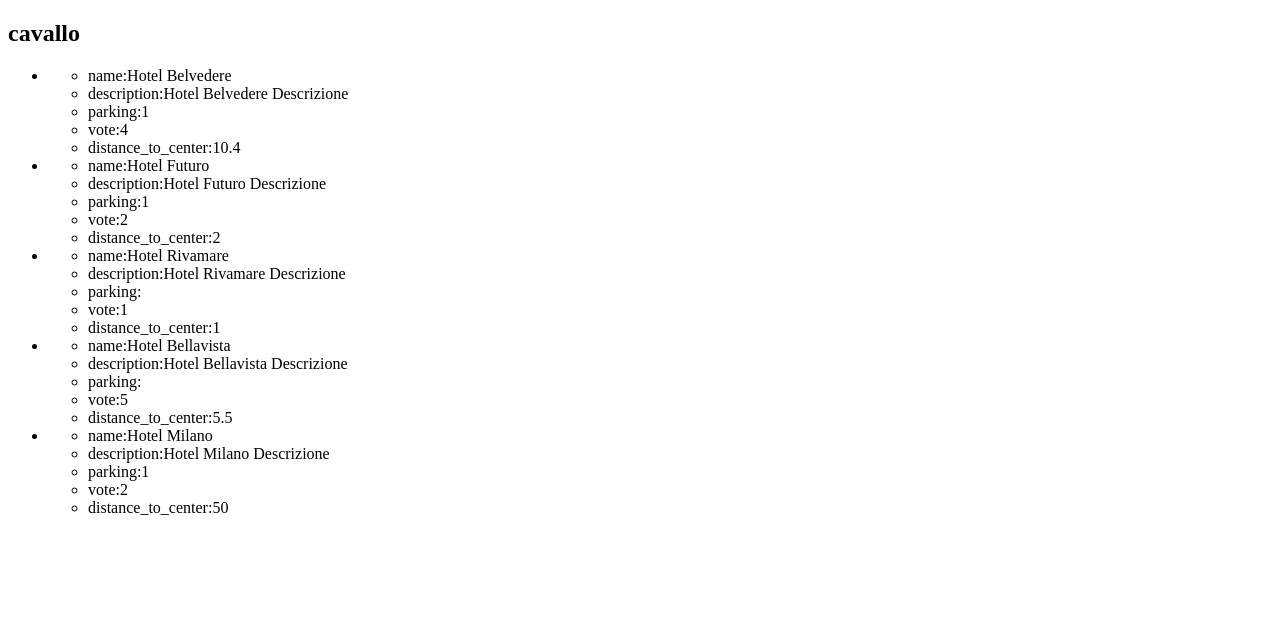
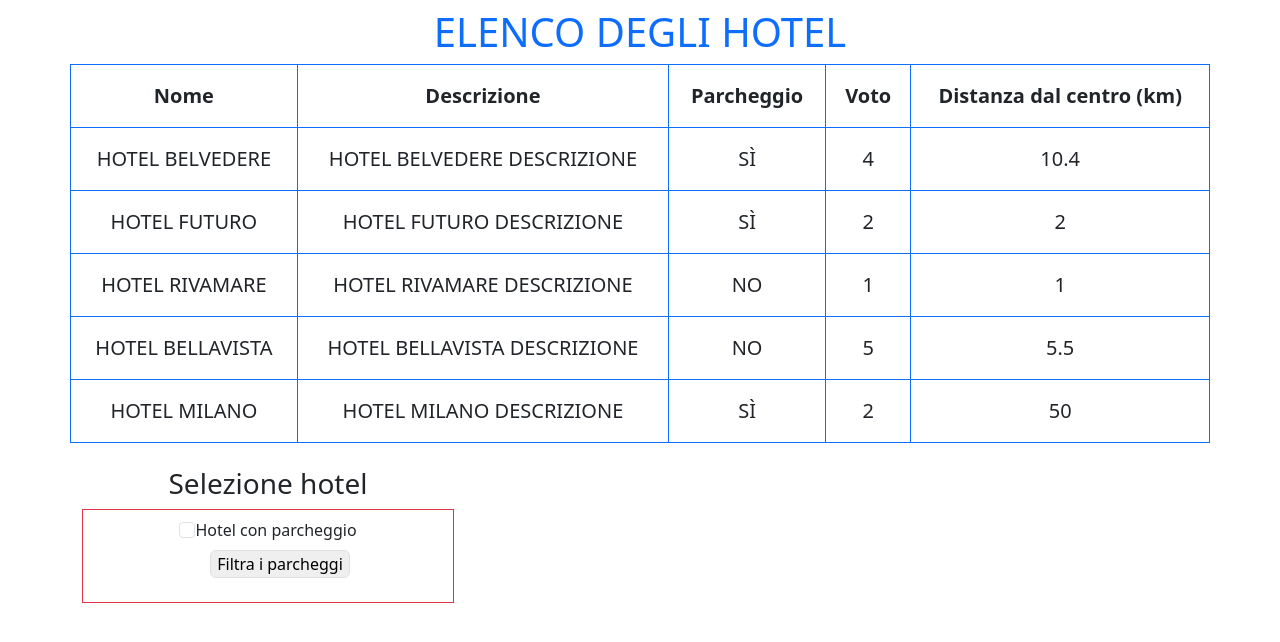
Before and after one commit to salvatorebarbaro/php-hotel, a PHP site: page / in a window 1280 px wide. Shown: the top 642 px of the page. Run offline with PHP 8.4, Linux system fonts and the light colour scheme.

Commit message:
bonus pargheggi

```diff
--- a/index.php
+++ b/index.php
@@ -1,7 +1,6 @@
 <?php
-// array degli hotel da far vedere
+// array degli hotel da visualizzare
 $hotels = [
-
     [
         'name' => 'Hotel Belvedere',
         'description' => 'Hotel Belvedere Descrizione',
@@ -37,10 +36,23 @@
         'vote' => 2,
         'distance_to_center' => 50
     ],
-
 ];
 
+// Controlla se l'utente ha selezionato di visualizzare solo gli hotel con parcheggio
+$showParking = isset($_GET['parking']) && $_GET['parking'] == 'on';
 
+$filterPark = [];
+
+foreach ($hotels as $hotel) {
+    // Verifica se l'hotel ha il parcheggio e se l'utente ha selezionato di mostrarlo solo con parcheggio
+    if ($hotel['parking'] == true && $showParking) {
+        // Se l'hotel ha il parcheggio e l'utente ha selezionato di mostrarlo solo con parcheggio, aggiungilo all'array di hotel filtrati
+        $filterPark[] = $hotel;
+    } elseif (!$showParking) {
+        // Se l'utente non ha selezionato di mostrarlo solo con parcheggio, aggiungi tutti gli hotel all'array di hotel filtrati
+        $filterPark[] = $hotel;
+    }
+}
 ?>
 
 <!DOCTYPE html>
@@ -49,37 +61,70 @@
     <meta charset="UTF-8">
     <meta name="viewport" content="width=device-width, initial-scale=1.0">
     <title>Hotel - PHP</title>
+    <!-- link bootstrap -->
+    <link href="https://cdn.jsdelivr.net/npm/bootstrap@5.3.3/dist/css/bootstrap.min.css" rel="stylesheet" integrity="sha384-QWTKZyjpPEjISv5WaRU9OFeRpok6YctnYmDr5pNlyT2bRjXh0JMhjY6hW+ALEwIH" crossorigin="anonymous">
 </head>
 <body>
-<h2>cavallo</h2>
-<ul>
-    <?php
-    // noi con foreach andiamo ad iterarci all'interno di ogni elemento
-    foreach($hotels as $currenthotel)
-    {
-        //  facciamo una chiamata tramite echo per piportare il valore in pagina
-       echo "<li>
+<div class="container">
+    <h2 class="text-center fs-1 my-2 text-uppercase text-primary">Elenco degli hotel</h2>
 
-                <ul>";
-                // tramite li noi andiamo a "rappresentare l'elemento degli array" ma in ul noi andiamo a rappresentare gli elementi singoli all'interno dell'array
-                    // andiamo ad iterarci per ogni elemento all'interno del medesimo elemento
-                    // key e value sono praticamente il nome ed il valore dell'elemento su cui siamo
-                    foreach($currenthotel as $key => $value){
-                        // stampiamo in pagina
-                      echo "
-                        <li>
-                          $key:". $value."
-                        </li>" ;
-                    }
+    <div class="row justify-content-center">
+        <!-- apertura della tabella -->
+        <table class="fs-5">
+            <!-- definizione della testa della tabella -->
+            <thead>
+                <!-- definizione riga della thead -->
+                <tr>
+                    <!-- th sta per table head -->
+                    <th class="text-center border border-primary border-1 my-1 p-3">Nome</th>
+                    <th class="text-center border border-primary border-1 my-1 p-3">Descrizione</th>
+                    <th class="text-center border border-primary border-1 my-1 p-3">Parcheggio</th>
+                    <th class="text-center border border-primary border-1 my-1 p-3">Voto</th>
+                    <th class="text-center border border-primary border-1 my-1 p-3">Distanza dal centro (km)</th>
+                </tr>
+            </thead>
+            <!-- apertura della tbody -->
+            <tbody>
+                <!-- iteriamo all'interno dell'array filtrato -->
+                <?php foreach ($filterPark as $hotel): ?>
+                    <!-- ad ogni elemento dell'array verra assegnato un table row dove poi andando ad iterare su ogni elemento lo inseriamo in una table data -->
+                    <tr>
+                        <?php foreach ($hotel as $key => $value): ?>
+                            <!-- mettiamo un if per controllare se parking è true o false e mettiamo si o no -->
+                            <?php if ($key == 'parking'): ?>
+                                <td class="text-center border border-primary border-1 text-uppercase p-3"><?php echo $value ? 'Sì' : 'No'; ?></td>
+                            <?php else: ?>
+                                <!-- inseriamo i valori nella table data -->
+                                <td class="text-center border border-primary border-1 text-uppercase p-3"><?php echo $value; ?></td>
+                            <?php endif; ?>
+                            <!-- chiusura endforeach -->
+                        <?php endforeach; ?>
+                    </tr>
+                <?php endforeach; ?>
+            </tbody>
+        </table>
+    </div>
+</div>
 
-                echo"
-                </ul>
-            </li>";
-    }
+<div class="container">
+    <div class="row-cols-3 my-4">
+        <h3 class="text-center">Selezione hotel</h3>
+        <form action="" method="GET">
+            <div class="form-check d-flex flex-column align-items-center border border-1 border-danger">
+                <div class="d-flex my-2">
+                    <!--  -->
+                    <input class="form-check-input" type="checkbox" value="on" id="parkingCheckbox" name="parking">
+                    <label class="form-check-label" for="parkingCheckbox">
+                        Hotel con parcheggio
+                    </label>
+                </div>
 
+                <button class="border border-1 rounded-2 mb-4" type="submit">Filtra i parcheggi</button>
+            </div>
+        </form>
+    </div>
+</div>
 
-
-    ?>
-</ul>
+<script src="https://cdn.jsdelivr.net/npm/bootstrap@5.3.3/dist/js/bootstrap.bundle.min.js" integrity="sha384-YvpcrYf0tY3lHB60NNkmXc5s9fDVZLESaAA55NDzOxhy9GkcIdslK1eN7N6jIeHz" crossorigin="anonymous"></script>
 </body>
 </html>
```
Also changed, not shown: hotelTable.php (added, +103 -0 lines). Lines whose indentation alone changed are shown as unchanged.
